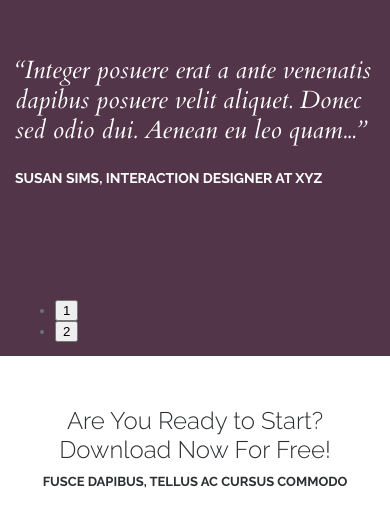
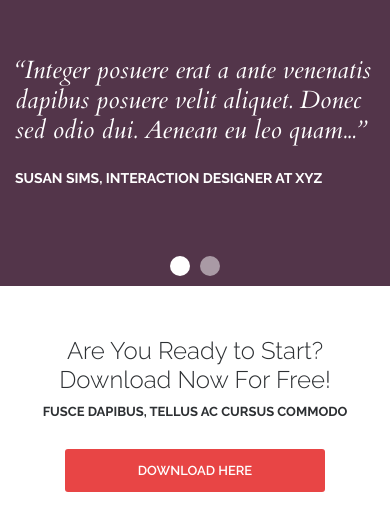
Before and after one commit to hydramistlol/Activbox, a plain HTML site: page index.html in a window 390 px wide. Shown: the part 5806-6322 px from the top of the page. Drawn offline with nearby package versions, Linux system fonts and the light colour scheme.

Commit message:
Update style.css

```diff
--- a/style.css
+++ b/style.css
@@ -83,6 +83,7 @@ p {
 .nav__link:first-child {
     margin-left: 0;
 }
+
 .nav__link:hover {
     opacity: 1;
 }
@@ -104,9 +105,10 @@ p {
     margin: 0 auto;
     text-align: center;
 }
+
 .intro__title {
     margin: 0 0 30px;
-    font-family: 'Open Sans' sans-serif;
+    font-family: 'Open Sans'sans-serif;
     font-size: 65px;
     color: #fff;
     line-height: 1.1;
@@ -344,9 +346,19 @@ p {
     background-color: #53354a;
 }
 
+.reviews__slider {
+    height: 500px;
+    overflow: hidden;
+}
+
+.reviews__slider.slick-initialized {
+    height: auto;
+}
+
 .reviews__item {
     display: flex;
     flex-wrap: wrap;
+    overflow: hidden;
 }
 
 .reviews__photo {
@@ -385,6 +397,44 @@ p {
     font-weight: 700;
     text-transform: uppercase;
     color: #fff;
+}
+
+.slick-dots {
+    display: flex;
+    justify-content: center;
+    margin: 0;
+    padding: 0 0 15px;
+    list-style: none;
+    width: 50%;
+    position: absolute;
+    bottom: 0;
+    right: 0;
+    z-index: 2;
+}
+
+.slick-dots li {
+    margin: 0 5px;
+}
+
+.slick-dots button {
+    width: 20px;
+    height: 20px;
+    background: #fff;
+    border-radius: 50%;
+    border: 0;
+    opacity: .5;
+    padding: 0;
+    font-size: 0;
+    cursor: pointer;
+    color: transparent;
+}
+
+.slick-dots button:focus {
+    outline: 0;
+}
+
+.slick-dots .slick-active button {
+    opacity: 1;
 }
 
 /* DOWNLOAD */
@@ -501,8 +551,10 @@ p {
     width: 28px;
     bottom: -8px;
 }
+
 /* MEDIA */
 @media (max-width: 991px) {
+
     /* WORKS */
     .works__item {
         width: 50%;
@@ -510,9 +562,25 @@ p {
 }
 
 @media (max-width: 991px) {
+
     /* NAV */
     .nav {
         display: none;
+        width: 100%;
+        flex-direction: column;
+        text-align: right;
+        position: absolute;
+        background-color: #31344e;
+        top: 100%;
+        right: 0;
+    }
+
+    .nav.show {
+        display: flex;
+    }
+
+    .nav__link {
+        padding: 9px 15px;
     }
 
     /* BURGER */
@@ -524,10 +592,12 @@ p {
     .intro__title {
         font-size: 40px;
     }
+
     /* FEATURES */
     .features__items {
         width: 50%;
     }
+
     /* TEAM */
     .team__item {
         width: 50%;
@@ -543,6 +613,7 @@ p {
     .social {
         justify-content: center;
     }
+
     /* TEAM */
     .reviews__photo {
         width: 100%;
@@ -556,6 +627,11 @@ p {
         padding-bottom: 40px;
     }
 
+    .slick-dots {
+        width: 100%;
+        padding: 10px;
+    }
+
 }
 
 @media (max-width: 767px) {
@@ -565,6 +641,7 @@ p {
         border-top: 130px;
         padding-bottom: 30px;
     }
+
     /* INTRO */
     .intro__title {
         font-size: 30px;
@@ -574,60 +651,71 @@ p {
         margin-bottom: 30px;
         font-size: 16px;
     }
+
     /* FEATURES */
     .features {
         margin: 40px 0;
     }
+
     .features__items {
         width: 100%;
         padding-left: 0;
         padding-right: 0;
     }
+
     /* WORKS */
     .works__item {
         width: 100%;
         height: 300px;
     }
+
     /* TEAM */
     .team {
         margin: 60px 0;
     }
+
     .team__item {
         width: 100%;
     }
+
     /* REVIEWS */
     .reviews__text {
         font-size: 25px;
     }
+
     /* BTN */
     .btn--long {
         min-width: 260px;
     }
+
     /* DOWNLOAD */
     .download {
         margin: 50px 0;
     }
+
     .download__title {
         font-size: 24px;
     }
+
     /* FOOTER */
     .footer__inner {
         padding: 30px 0;
     }
+
     .footer__block {
         width: 100%;
         padding-left: 0;
         padding-right: 0;
         margin-bottom: 30px;
     }
+
     .footer__block:last-child {
         margin-bottom: 0;
     }
-
-
 }
 
 @media (max-width: 414px) {
+
     /* REVIEWS */
     .review_img {
         right: -120px;
```
